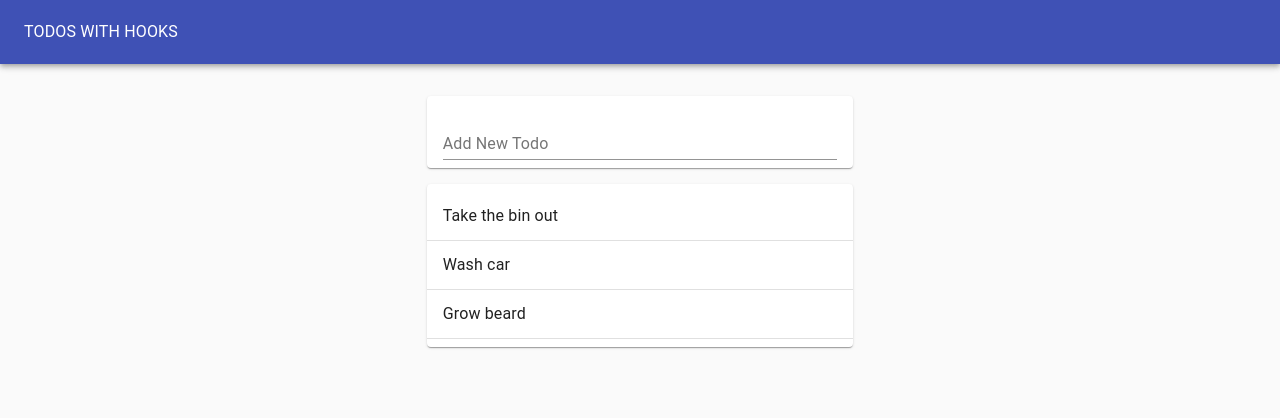
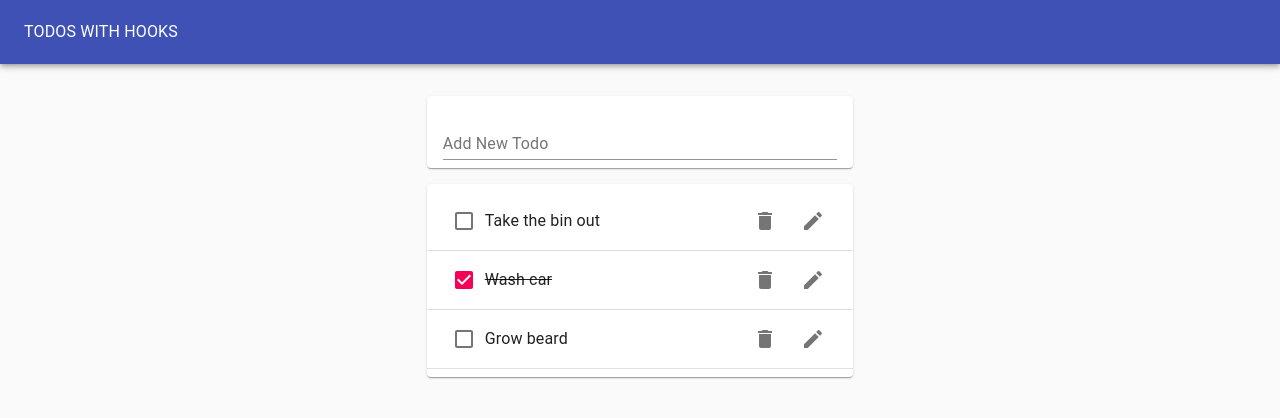
Before and after one commit to gustavo-camello/toDoList_ReactHooks, a React (Create React App) app: page / in a window 1280 px wide. Shown: the top 418 px of the page. Built offline with nearby package versions, Linux system fonts and the light colour scheme.

Commit message:
create todo component

```diff
--- a/package.json
+++ b/package.json
@@ -4,6 +4,7 @@
   "private": true,
   "dependencies": {
     "@material-ui/core": "^4.11.0",
+    "@material-ui/icons": "^4.9.1",
     "@testing-library/jest-dom": "^5.11.4",
     "@testing-library/react": "^11.1.0",
     "@testing-library/user-event": "^12.1.10",
--- a/src/App.js
+++ b/src/App.js
@@ -1,5 +1,4 @@
 import React from "react";
-
 import TodoApp from "./TodoApp";
 
 function App() {
--- /dev/null
+++ b/src/Todo.js
@@ -0,0 +1,30 @@
+import React from 'react';
+import ListItem from "@material-ui/core/ListItem";
+import ListItemText from "@material-ui/core/ListItemText";
+import Checkbox from "@material-ui/core/Checkbox";
+import IconButton from "@material-ui/core/IconButton";
+import DeleteIcon from "@material-ui/icons/Delete";
+import EditIcon from "@material-ui/icons/Edit";
+import ListItemSecondaryAction from "@material-ui/core/ListItemSecondaryAction";
+import { Icon } from '@material-ui/core';
+
+function Todo ({task, completed}) {
+    return (
+        <ListItem>
+            <Checkbox tabIndex={1} checked={completed}/>
+            <ListItemText style={{textDecoration: completed ? "line-through" : "none"}}>
+                {task}
+            </ListItemText>
+            <ListItemSecondaryAction>
+                <IconButton aria-label="Delete">
+                    <DeleteIcon />
+                </IconButton>
+                <IconButton aria-label="Edit">
+                    <EditIcon />
+                </IconButton>
+            </ListItemSecondaryAction>
+        </ListItem>
+    )
+}
+
+export default Todo;
--- a/src/TodoApp.js
+++ b/src/TodoApp.js
@@ -10,7 +10,7 @@ import Grid from "@material-ui/core/Grid";
 function TodoApp () {
     const initialTodos = [
         {id: 1, task: "Take the bin out", completed: false},
-        {id: 2, task: "Wash car", completed: false},
+        {id: 2, task: "Wash car", completed: true},
         {id: 3, task: "Grow beard", completed: false},
     ]
     const [todos, setTodos] = useState(initialTodos);
--- a/src/TodoList.js
+++ b/src/TodoList.js
@@ -1,8 +1,8 @@
 import React from "react";
+import Todo from './Todo';
 import Paper from "@material-ui/core/Paper";
 import List from "@material-ui/core/List";
-import ListItem from "@material-ui/core/ListItem";
-import ListItemText from "@material-ui/core/ListItemText";
+
 import Divider from "@material-ui/core/Divider";
 
 function TodoList (props) {
@@ -11,9 +11,7 @@ function TodoList (props) {
             <List>
                 {props.todos.map(todo => (
                     <>
-                        <ListItem>
-                            <ListItemText>{todo.task}</ListItemText>
-                        </ListItem>
+                        <Todo task={todo.task} key={todo.id} completed={todo.completed}/>
                         <Divider/>
                     </>
                 ))}
```
Also changed, not shown: 1 other file (tests, documents, lock files or other folders).
